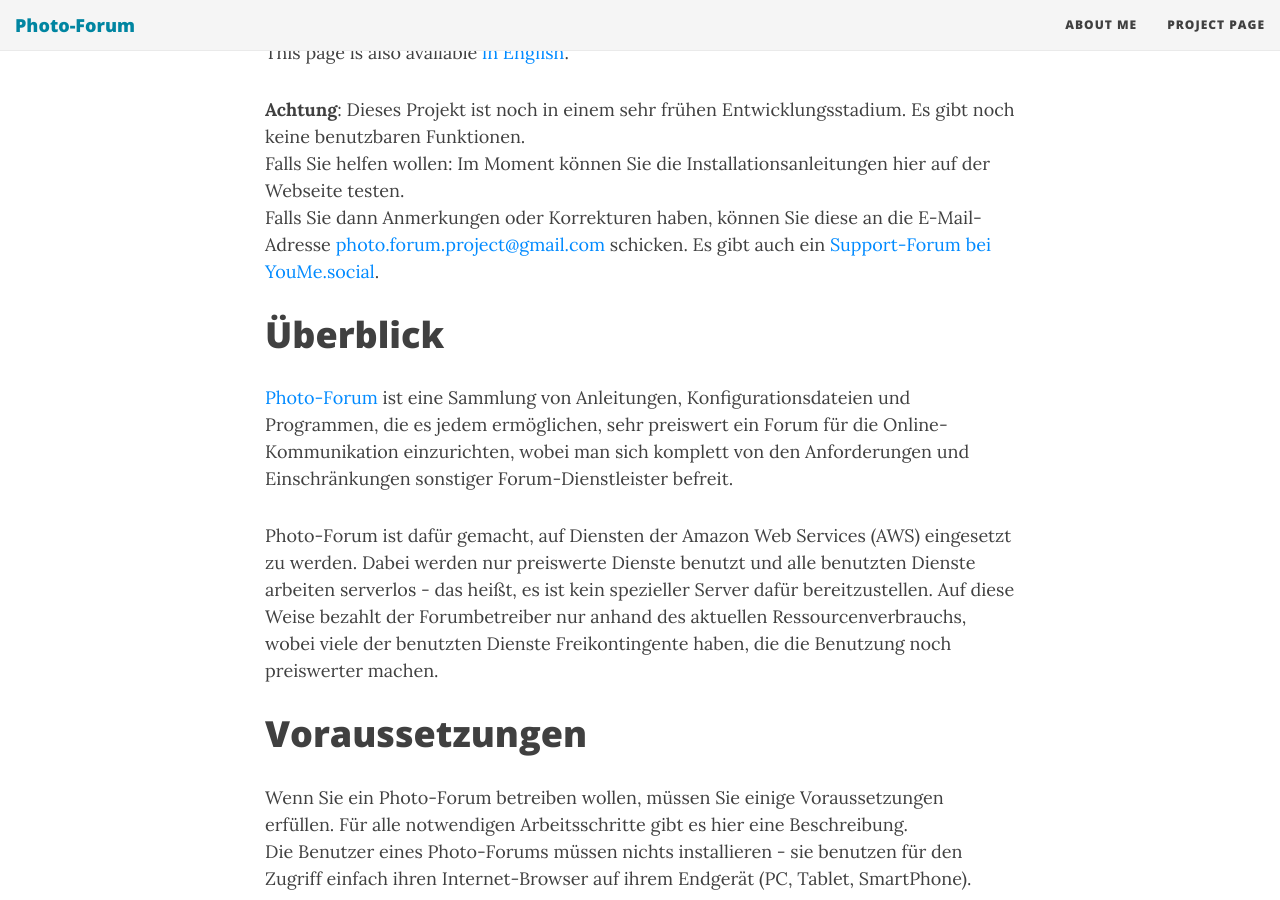
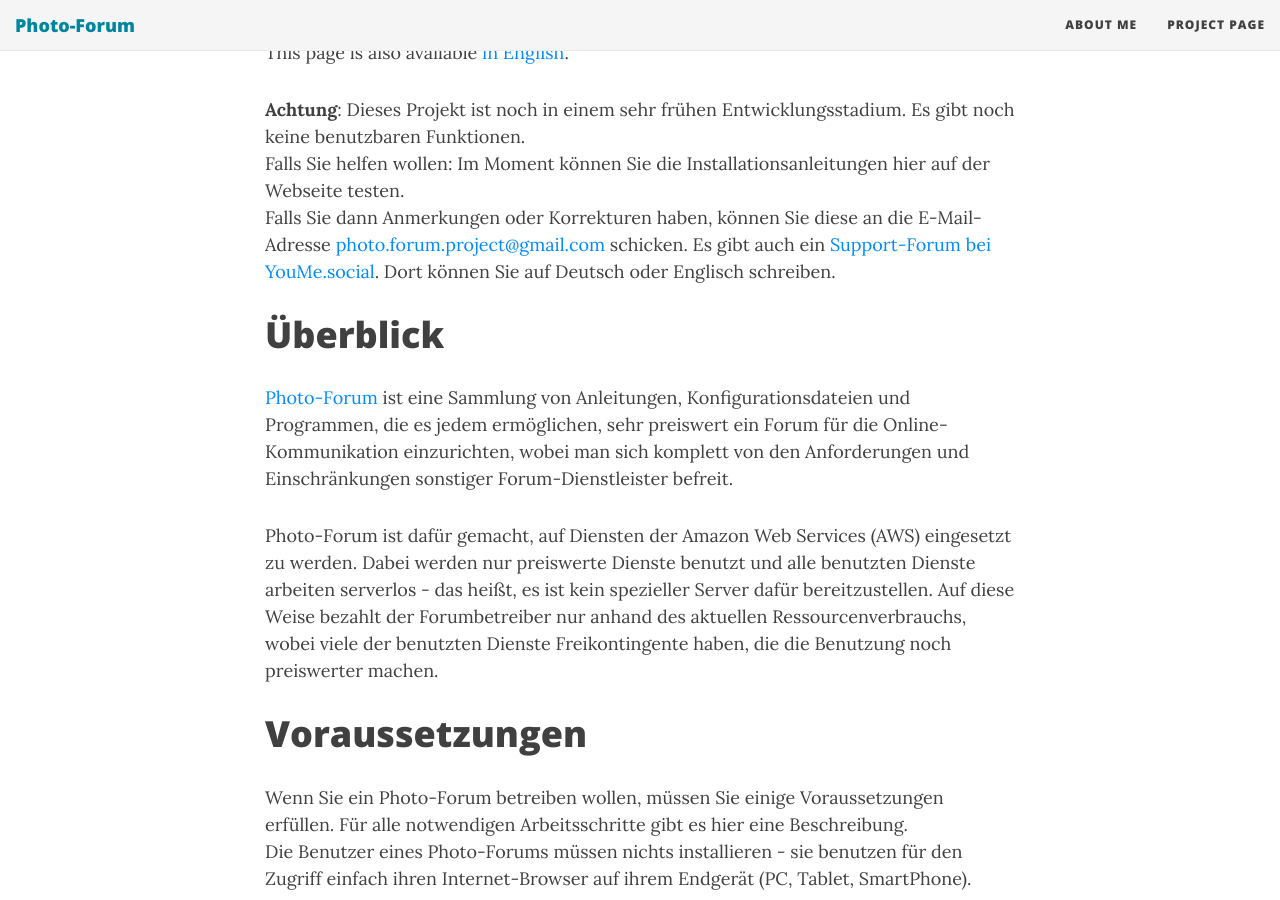
Before and after one commit to MiriamPapp/photo-forum, a Jekyll site: the page built from docs/index_de.md, in a window 1280 px wide and 900 px high, scrolled down 381 px. Built offline with Jekyll 4.4.1, drawn with Linux system fonts in a browser that asks for light colours; nearby versions of some CDN libraries.

Commit message:
Add hint regarding language in support group

```diff
--- a/docs/index_de.md
+++ b/docs/index_de.md
@@ -11,7 +11,7 @@ This page is also available [in English](../index).
  testen.
  Falls Sie dann Anmerkungen oder Korrekturen haben, können Sie diese an
  die E-Mail-Adresse [photo.forum.project@gmail.com](mailto:photo.forum.project@gmail.com) schicken.
- Es gibt auch ein [Support-Forum bei YouMe.social](https://www.youme.social/groups/view/102/photo-forum-support).
+ Es gibt auch ein [Support-Forum bei YouMe.social](https://www.youme.social/groups/view/102/photo-forum-support). Dort können Sie auf Deutsch oder Englisch schreiben.
 
 # Überblick
 
```
